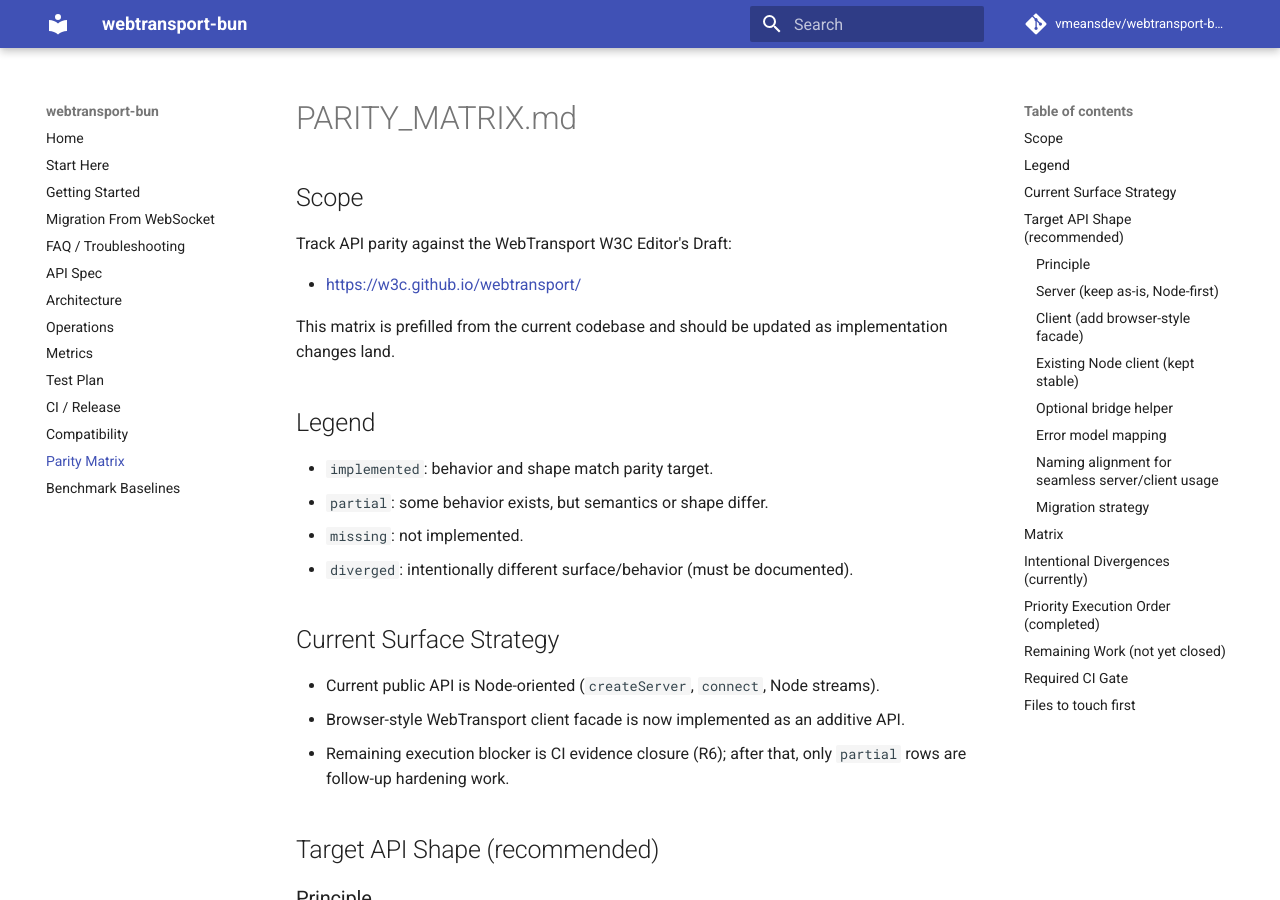
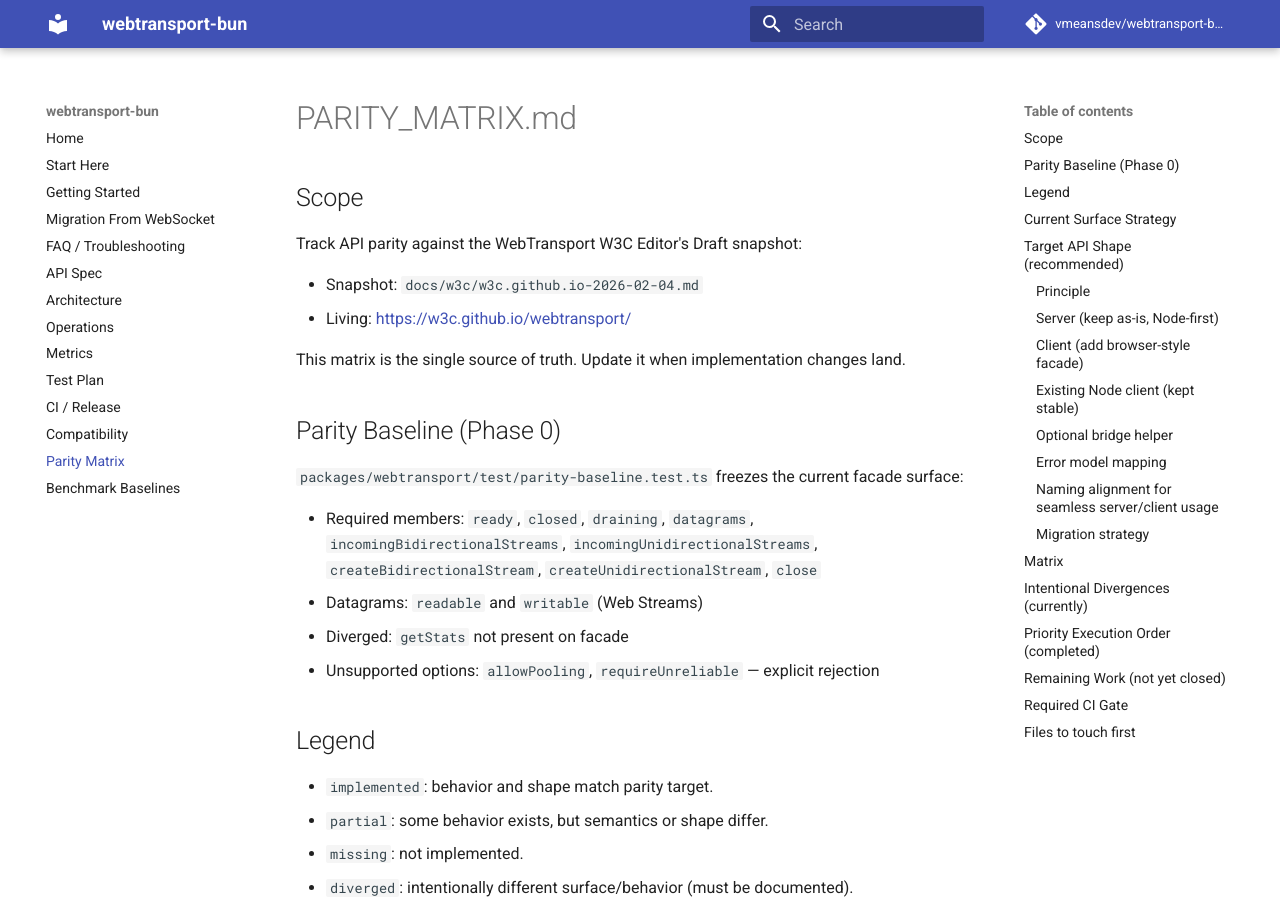
Before and after one commit to vmeansdev/webtransport-bun, an MkDocs documentation site: the page built from docs/PARITY_MATRIX.md, in a window 1280 px wide and 900 px high. Built offline with MkDocs 1.6.1 and Material for MkDocs 9.7.7, drawn with Linux system fonts in a browser that asks for light colours; comment, search, counter and statistics services are not loaded; some of the changed text lies outside the part shown.

Commit message:
Update PARITY_MATRIX with Phase 0 baseline and explicit status labels
Co-authored-by: Cursor <cursoragent@cursor.com>

```diff
--- a/docs/PARITY_MATRIX.md
+++ b/docs/PARITY_MATRIX.md
@@ -2,11 +2,21 @@
 
 ## Scope
 
-Track API parity against the WebTransport W3C Editor's Draft:
+Track API parity against the WebTransport W3C Editor's Draft snapshot:
 
-- [https://w3c.github.io/webtransport/](https://w3c.github.io/webtransport/)
+- Snapshot: `docs/w3c/w3c.github.io-2026-02-04.md`
+- Living: [https://w3c.github.io/webtransport/](https://w3c.github.io/webtransport/)
 
-This matrix is prefilled from the current codebase and should be updated as implementation changes land.
+This matrix is the single source of truth. Update it when implementation changes land.
+
+## Parity Baseline (Phase 0)
+
+`packages/webtransport/test/parity-baseline.test.ts` freezes the current facade surface:
+
+- Required members: `ready`, `closed`, `draining`, `datagrams`, `incomingBidirectionalStreams`, `incomingUnidirectionalStreams`, `createBidirectionalStream`, `createUnidirectionalStream`, `close`
+- Datagrams: `readable` and `writable` (Web Streams)
+- Diverged: `getStats` not present on facade
+- Unsupported options: `allowPooling`, `requireUnreliable` — explicit rejection
 
 ## Legend
 
@@ -102,6 +112,7 @@ export function toWebTransport(session: ClientSession): WebTransportLike;
 | Session closure       | `close({ closeCode, reason })` semantics            | `implemented`  | `close(info?: WebTransportCloseInfo)` accepts `closeCode`/`reason`, maps to native `code`/`reason`      | Shape and semantics match spec                                          | —                                                                       |
 | Datagrams             | `transport.datagrams.readable`                      | `implemented`  | Implemented via facade adapters in `packages/webtransport/src/index.ts`                                 | Web Streams facade exists and local parity tests pass                   | Validate CI parity run and edge semantics                              |
 | Datagrams             | `transport.datagrams.writable`                      | `implemented`  | Implemented via facade adapters in `packages/webtransport/src/index.ts`                                 | Writable facade exists and local parity tests pass                      | Validate CI parity run and edge semantics                              |
+| Datagrams             | `createWritable()`, `maxDatagramSize`               | `missing`      | Not on facade; `readable`/`writable` only                                                               | Phase 1 target                                                          | Add WebTransportDatagramDuplexStream facade                            |
 | Datagrams             | datagram options (e.g. send order/group)            | `diverged`     | `sendOrder`/`sendGroup` explicitly rejected with E_INTERNAL                                              | Parity option failure behavior implemented (R1)                         | —                                                                       |
 | Streams               | `createBidirectionalStream()` returning Web Streams | `implemented`  | Facade conversion implemented in `packages/webtransport/src/index.ts`                                    | Web Streams facade exists and local parity tests pass                   | Validate CI parity run and option semantics                            |
 | Streams               | `incomingBidirectionalStreams` readable stream      | `implemented`  | Facade readable stream adapter in `packages/webtransport/src/index.ts`                                  | Surface exists and local parity tests pass                              | Validate CI parity run                                                 |
@@ -113,6 +124,7 @@ export function toWebTransport(session: ClientSession): WebTransportLike;
 | Security/auth         | `serverCertificateHashes` behavior                  | `diverged`     | Facade validates format, then rejects with "not supported in this runtime"                               | Option parsed/validated; explicit unsupported path (R5)                  | —                                                                       |
 | Transport states      | state machine transitions                           | `implemented`  | Internal state machine: connecting → connected → draining → closed / failed                              | Method guards and transition tests (R3)                                 | —                                                                       |
 | Termination semantics | iterator/stream termination on close                | `implemented`  | Iterators stop on closed flags; native read/accept returns null on close                                | parity-facade-lifecycle tests cover incomingDatagrams/bidi/uni termination on close | —                                                                       |
+| Static capabilities   | `supportsReliableOnly` etc.                         | `missing`      | No static capability flags on facade                                                                   | Phase 5 target                                                          | Add capability probing                                                 |
 
 
 ## Intentional Divergences (currently)
```
